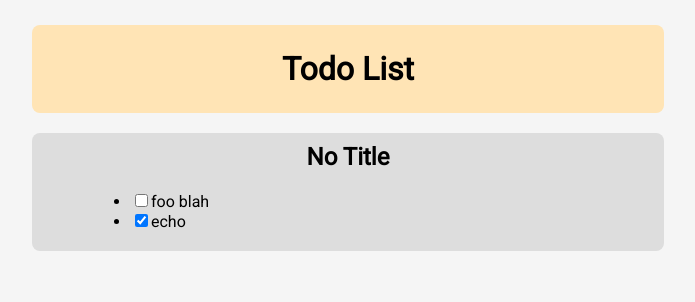
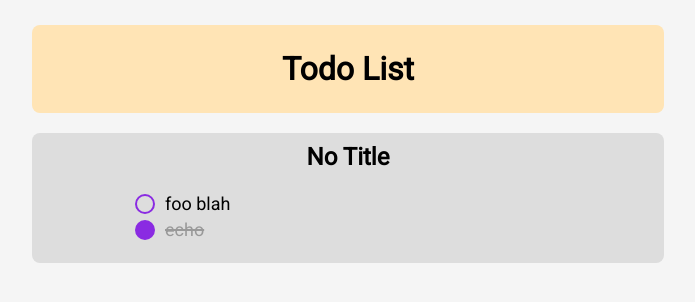
Before and after one commit to kbonnici-todo/todo-frontend, a React (Vite) app: page / in a window 1280 px wide. Shown: the top 302 px of the page, without its empty margins (292-987 px from the left). Built offline with nearby package versions, Linux system fonts and the light colour scheme.

Commit message:
add basic styling to TodoItem component

```diff
--- /dev/null
+++ b/src/components/TodoItem/TodoItem.css
@@ -0,0 +1,33 @@
+:root {
+  --checkbox-color: #8a2be2;
+}
+
+.todo-item {
+  list-style: none;
+  font-size: large;
+  display: flex;
+  align-items: center;
+}
+
+.checkbox {
+  margin-right: 10px;
+  border-radius: 50%;
+  width: 20px;
+  height: 20px;
+  appearance: none;
+  border: 2px solid var(--checkbox-color);
+  outline: none;
+  cursor: pointer;
+}
+
+.checkbox:checked {
+  background-color: var(--checkbox-color);
+  text-decoration: line-through;
+}
+
+.checkbox:checked+label {
+  text-decoration: line-through;
+  color: #999;
+  text-decoration-thickness: 2px;
+  text-decoration-style: solid;
+}
--- a/src/components/TodoItem/TodoItem.tsx
+++ b/src/components/TodoItem/TodoItem.tsx
@@ -1,5 +1,6 @@
 import { useState } from "react";
 import { Todo } from "../../types/common";
+import "./TodoItem.css";
 
 type TodoItemProps = {
   item: Todo;
@@ -22,7 +23,7 @@ export default function TodoItem(props: TodoItemProps) {
         onChange={handleCheck}
       />
 
-      {props.item.description}
+      <label htmlFor="checkbox">{props.item.description}</label>
     </li>
   );
 }
```
